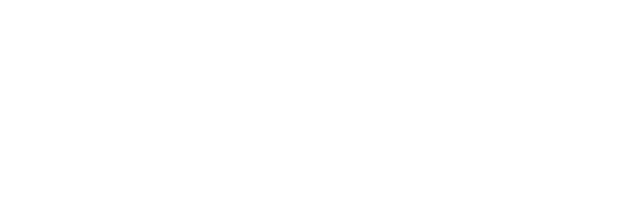
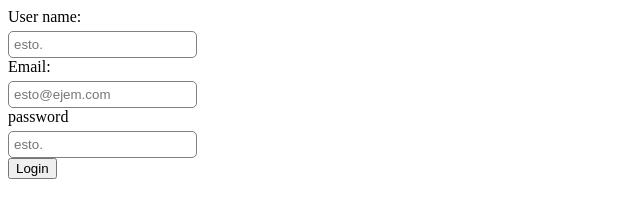
Before and after one commit to DiegoRodriguezRojas/Ejercicio-Formularios, a plain HTML site: page index.html in a window 1280 px wide. Shown: the whole page, without its empty margins (0-640 px from the left). Drawn offline with Linux system fonts and the light colour scheme.

Commit message:
Se agregaron reglas de estilo css

```diff
--- a/css/main.css
+++ b/css/main.css
@@ -0,0 +1,15 @@
+section{
+  width: 38%;
+}
+
+input{
+  border-radius: 5px;
+  border: 1px solid grey;
+  padding: 5px;
+  margin-top: 5px;
+}
+
+label, input{
+  display: block;
+
+}
--- a/index.html
+++ b/index.html
@@ -3,8 +3,19 @@
   <head>
     <meta charset="utf-8">
     <title></title>
+    <link rel="stylesheet" href="css/main.css">
   </head>
   <body>
-
+    <section>
+      <form action="#" method="post">
+        <label for="user-name">User name:</label>
+        <input type="text" name="user-name" id="user-name" placeholder="esto.">
+        <label for="email">Email:</label>
+        <input type="email" name="email" id="email" placeholder="esto@ejem.com">
+        <label for="password">password</label>
+        <input type="password" name="password" id="password" placeholder="esto.">
+        <button type="submit" name="button">Login</button>
+      </form>
+    </section>
   </body>
 </html>
```
